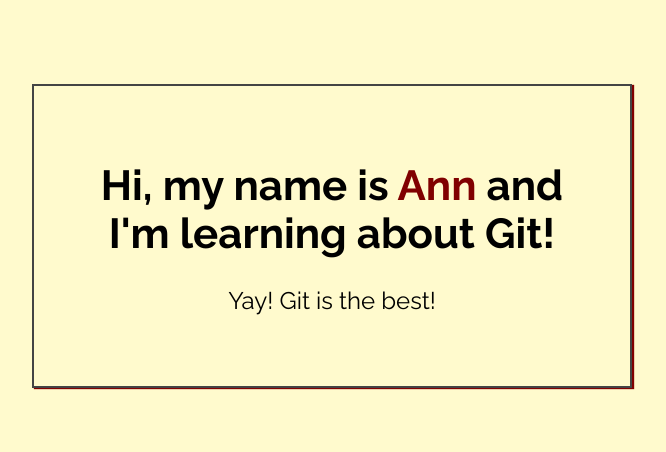
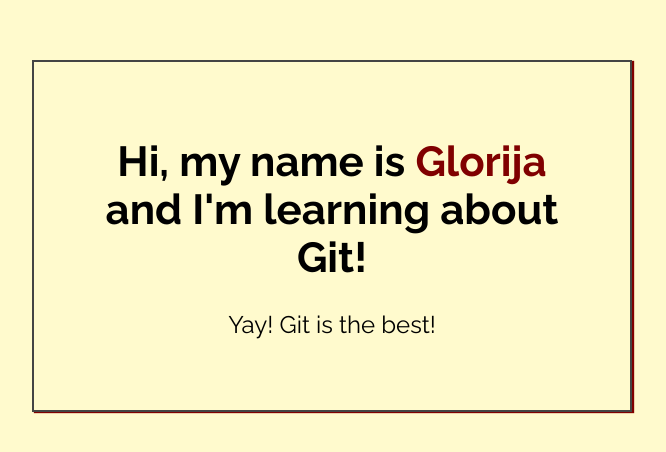
Before and after one commit to Glorija296/my-first-repo, a plain HTML site: page index.html in a window 1280 px wide. Shown: the part 164-616 px from the top of the page, without its empty margins (308-974 px from the left). Drawn offline with Linux system fonts and the light colour scheme.

Commit message:
Added name to index.html

```diff
--- a/index.html
+++ b/index.html
@@ -14,7 +14,7 @@
 <body>
 
     <div class="greeting">
-        <h1>Hi, my name is <span class="highlight">Ann</span> and I'm learning about Git! </h1>
+        <h1>Hi, my name is <span class="highlight">Glorija</span> and I'm learning about Git! </h1>
 
         <p>Yay! Git is the best!</p>
     </div>
```
